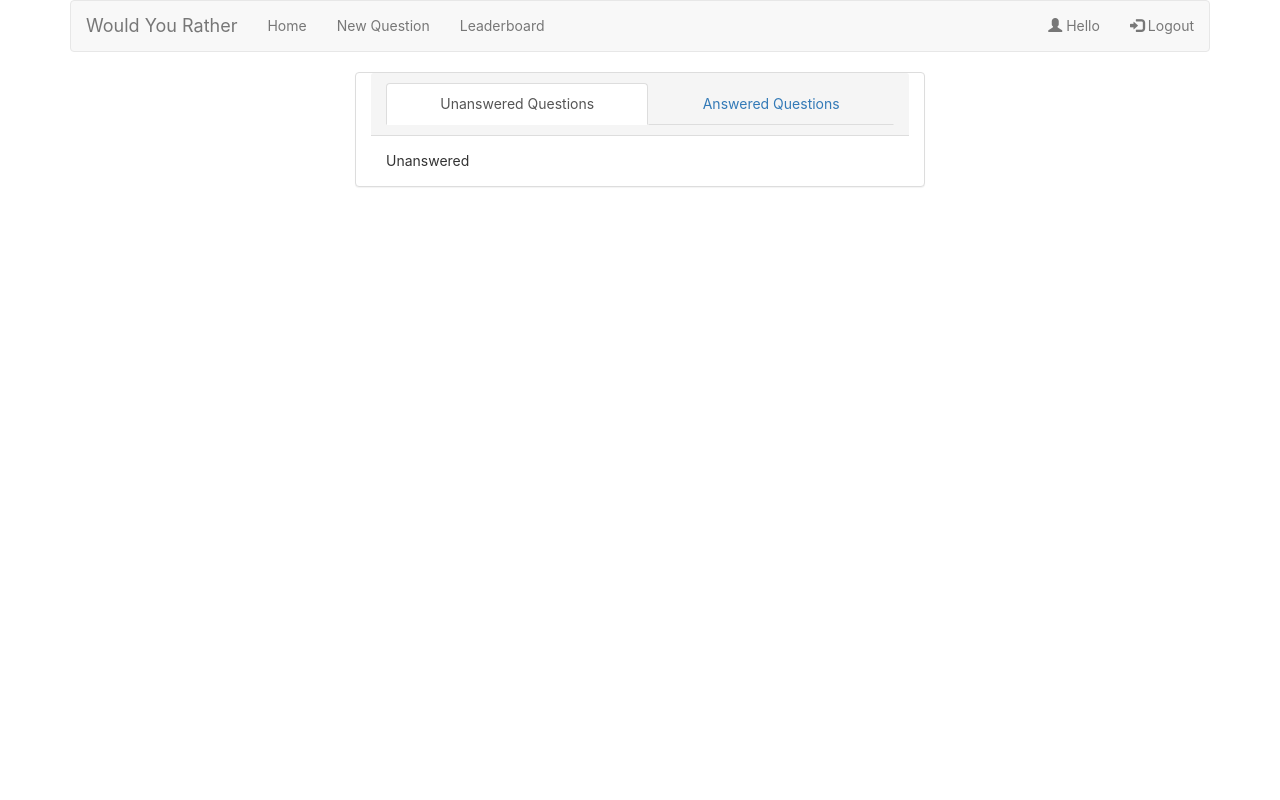
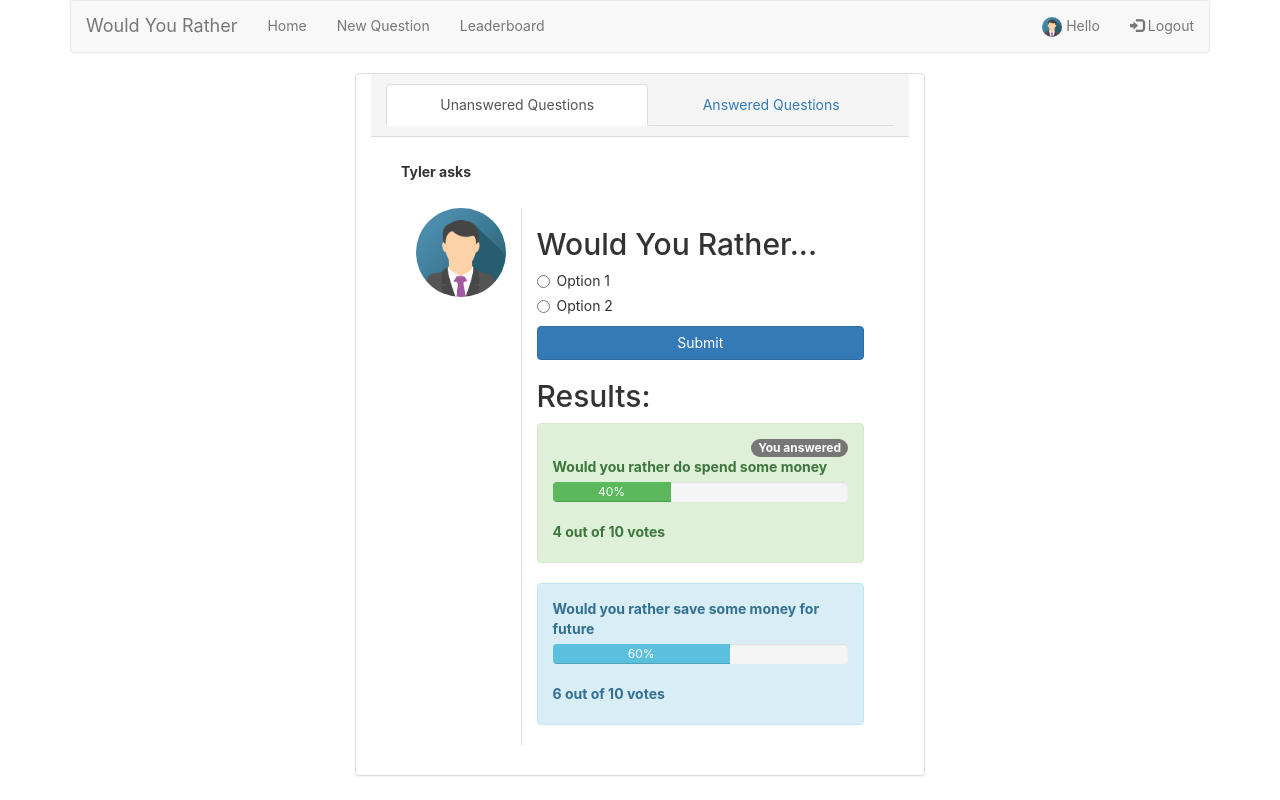
Before and after one commit to ParikshithKedilayaM/would-you-rather-app, a React (Create React App) app: page / in a window 1280 px wide. Built offline with nearby package versions, Linux system fonts and the light colour scheme.

Commit message:
Decoupled Poll and Card

```diff
--- a/src/App.js
+++ b/src/App.js
@@ -1,10 +1,10 @@
 import React, { Component } from 'react';
 import Login from './components/Login';
-import Card from './components/Card';
 import NewQuestion from './components/NewQuestion';
 import { BrowserRouter as Router, Route } from 'react-router-dom';
 import LeaderBoard from './components/LeaderBoard';
 import Home from './components/Home';
+import Poll from './components/Poll';
 
 class App extends Component {
   componentDidMount() {
@@ -18,7 +18,7 @@ class App extends Component {
             <Home />
           </Route>
           <Route exact path="/poll">
-            <Card />
+            <Poll />
           </Route>
           <Route exact path="/login">
             <Login />
--- a/src/components/Card.js
+++ b/src/components/Card.js
@@ -1,14 +1,12 @@
 import React, { Component } from 'react'
 import Question from './Question'
 import Result from './Result'
-import Header from './Header'
 
 class Card extends Component {
     render() {
         return (
             <div>
-                <Header />
-                <div className="panel panel-default col-md-6 col-md-offset-3">
+
                     <div className="panel-heading">
                         <b>
                             Tyler asks
@@ -23,7 +21,7 @@ class Card extends Component {
                             <Result />
                         </div>
                     </div>
-                </div>
+
             </div>
         )
     }
--- a/src/components/Header.js
+++ b/src/components/Header.js
@@ -15,7 +15,7 @@ class Header extends Component {
                         <li><a href="/leaderboard"> Leaderboard </a></li>
                     </ul>
                     <ul className="nav navbar-nav navbar-right">
-                        <li><a href="#" className="disabled"> {<UserBadge />} </a></li>
+                        <li><a href="/" className="disabled"> {<UserBadge />} </a></li>
                         <li><a href="/logout"><span className="glyphicon glyphicon-log-in"></span> Logout </a></li>
                     </ul>
                 </div>
--- a/src/components/Home.js
+++ b/src/components/Home.js
@@ -1,5 +1,7 @@
 import React, { Component } from 'react'
 import Header from './Header'
+import Card from './Card'
+import Result from './Result'
 
 class Home extends Component {
     render() {
@@ -15,7 +17,7 @@ class Home extends Component {
                     </div>
                     <div className="panel-body tab-content">
                         <div id="unanswered" className="tab-pane fade in active">
-                            Unanswered
+                            <Card />
                         </div>
                         <div id="answered" className="tab-pane fade">
                             Answered
--- /dev/null
+++ b/src/components/Poll.js
@@ -0,0 +1,18 @@
+import React, { Component } from 'react'
+import Card from './Card'
+import Header from './Header'
+
+class Poll extends Component {
+    render() {
+        return (
+            <div>
+                <Header />
+                <div className="panel panel-default col-md-6 col-md-offset-3">
+                    <Card />
+                </div>
+            </div>
+        )
+    }
+}
+
+export default Poll
--- a/src/components/UserBadge.js
+++ b/src/components/UserBadge.js
@@ -3,13 +3,13 @@ import React, { Component } from 'react'
 class UserBadge extends Component {
     render() {
         return (
-            <div>
-                <span className="glyphicon glyphicon-user"></span>
-                {
-                //}<img src="" class="img-circle" alt="User avatar" />
-                }
+            <span>
+                <img src="../../img_avatar.png"
+                    className="img-circle img-resize"
+                    alt="User avatar"
+                    />
                 <span> Hello {this.props.authUser} </span>
-            </div>
+            </span>
         )
     }
 }
--- a/src/index.css
+++ b/src/index.css
@@ -28,3 +28,7 @@ code {
 a.disabled {
   pointer-events: none;
 }
+
+.img-resize {
+  max-height: 20px;
+}
```
